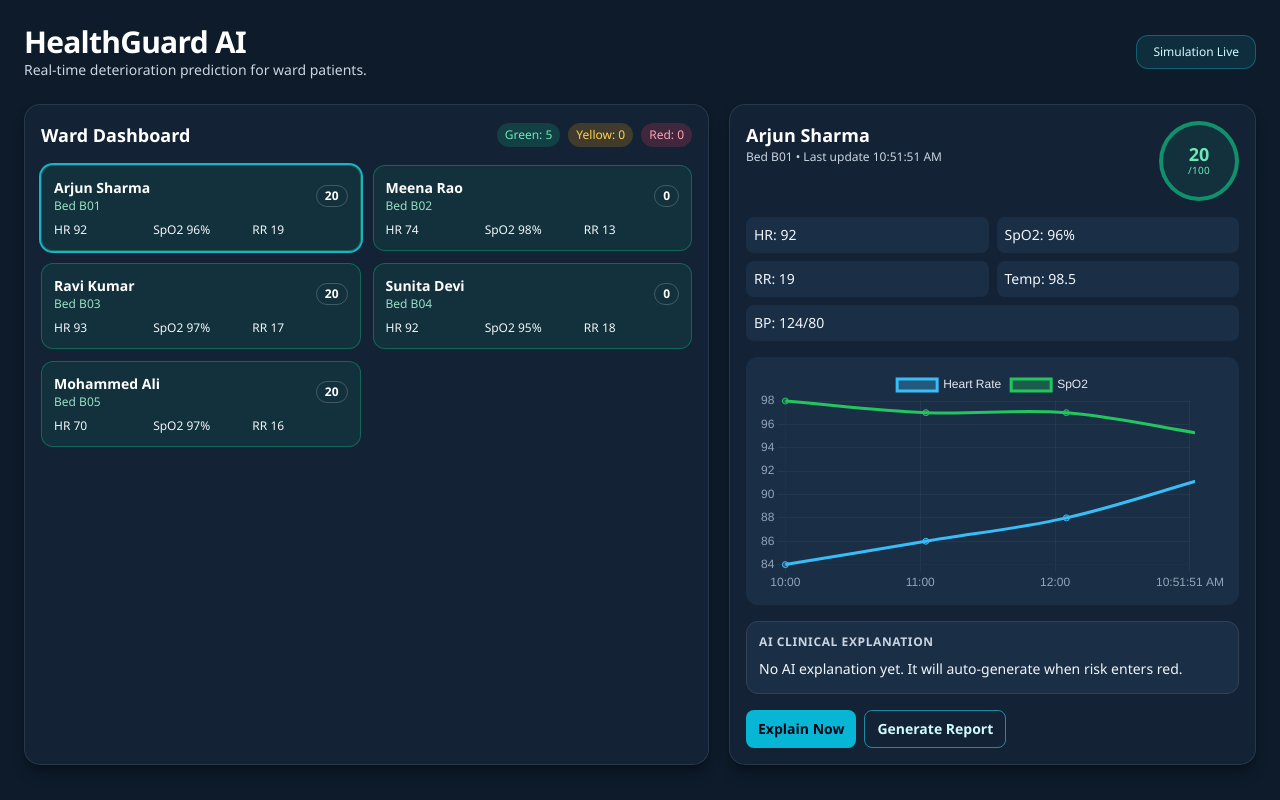
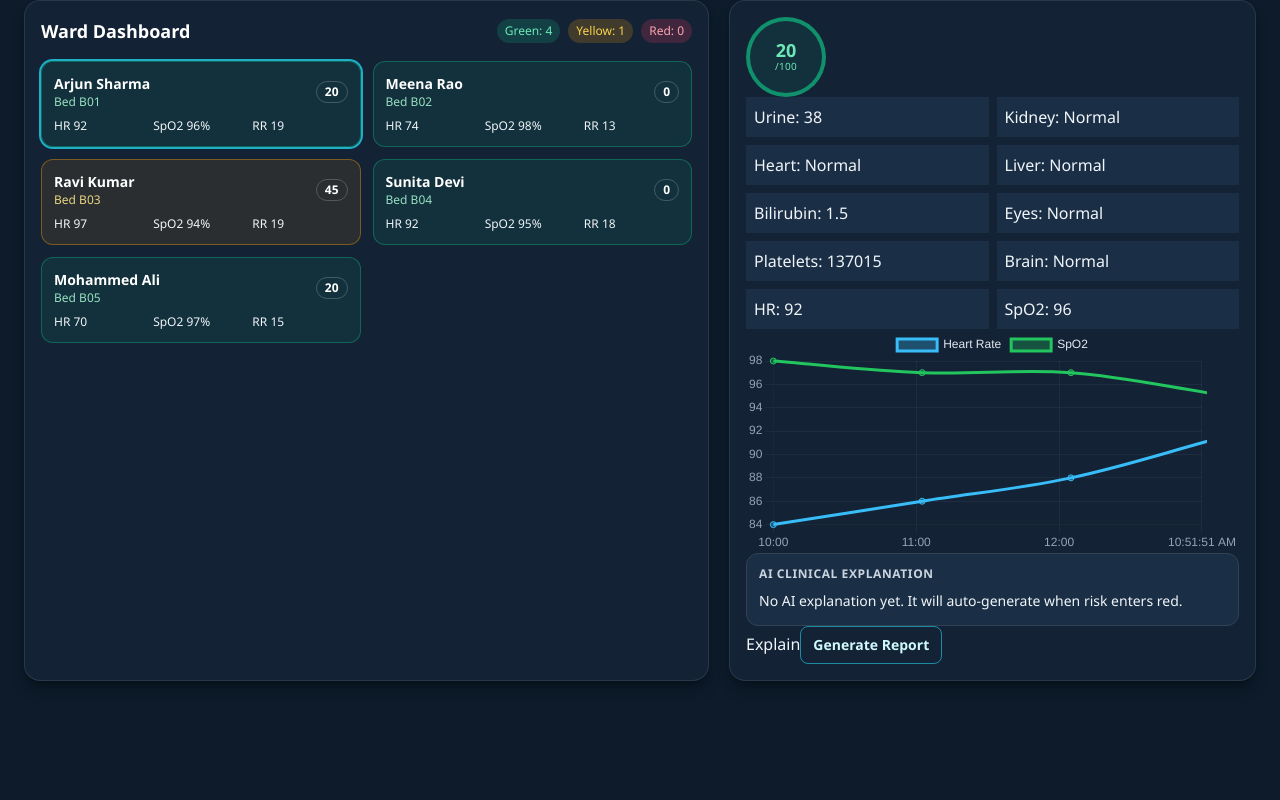
Before and after one commit to Sanvil17/HealthGuard-AI, a React (Vite) app: page / in a window 1280 px wide. Built offline with nearby package versions, Linux system fonts and the light colour scheme.

Commit message:
new features

```diff
--- a/package.json
+++ b/package.json
@@ -22,7 +22,7 @@
     "@eslint/js": "^10.0.1",
     "@types/react": "^19.2.14",
     "@types/react-dom": "^19.2.3",
-    "@vitejs/plugin-react": "^6.0.1",
+    "@vitejs/plugin-react": "^4.3.4",
     "autoprefixer": "^10.5.0",
     "eslint": "^10.2.1",
     "eslint-plugin-react-hooks": "^7.1.1",
@@ -30,6 +30,6 @@
     "globals": "^17.5.0",
     "postcss": "^8.5.10",
     "tailwindcss": "^3.4.17",
-    "vite": "^8.0.10"
+    "vite": "^5.2.10"
   }
 }
--- a/src/App.jsx
+++ b/src/App.jsx
@@ -16,6 +16,14 @@ const fallbackVitals = {
   rr: 16,
   temp: 98.6,
   bp: '120/80',
+  urine: 40,
+  liverFlag: false,
+  bilirubin: 1.0,
+  eyeYellow: false,
+
+  // ✅ NEW
+  platelets: 150000,
+  confusion: false,
 }
 
 function hydratePatients(seedPatients) {
@@ -51,10 +59,29 @@ function App() {
     return patients.find((patient) => patient.id === selectedPatientId) ?? patients[0] ?? null
   }, [patients, selectedPatientId])
 
+  const current = selectedPatient?.currentVitals ?? {}
+
+  const kidneyRisk =
+    current.urine !== undefined && current.urine < 30
+
+  const heartRisk =
+    current.hr > 110 ||
+    (current.hr > 100 && current.spo2 < 94)
+
+  const liverRisk =
+    current.liverFlag ||
+    current.eyeYellow ||
+    (current.bilirubin !== undefined && current.bilirubin > 2)
+
+  // ✅ NEW
+  const plateletRisk =
+    current.platelets !== undefined && current.platelets < 100000
+
+  const brainRisk =
+    current.confusion === true
+
   const requestAiExplanation = useCallback(async (patient) => {
-    if (!patient || aiInFlightRef.current.has(patient.id)) {
-      return
-    }
+    if (!patient || aiInFlightRef.current.has(patient.id)) return
 
     aiInFlightRef.current.add(patient.id)
     setAiLoadingByPatient((previous) => ({ ...previous, [patient.id]: true }))
@@ -63,14 +90,8 @@ function App() {
       const explanation = await generateClinicalExplanation(patient)
       setPatients((previousPatients) => {
         return previousPatients.map((item) => {
-          if (item.id !== patient.id) {
-            return item
-          }
-
-          return {
-            ...item,
-            aiExplanation: explanation,
-          }
+          if (item.id !== patient.id) return item
+          return { ...item, aiExplanation: explanation }
         })
       })
     } finally {
@@ -98,39 +119,22 @@ function App() {
           time: new Date().toLocaleTimeString(),
         })
 
-        if (autoTriggeredInRedRef.current.has(patient.id)) {
-          return
-        }
+        if (autoTriggeredInRedRef.current.has(patient.id)) return
 
         autoTriggeredInRedRef.current.add(patient.id)
         void requestAiExplanation(patient)
       },
     })
 
-    return () => {
-      stopSimulation()
-    }
+    return () => stopSimulation()
   }, [requestAiExplanation])
 
   return (
     <div className="min-h-screen bg-app-bg text-slate-100">
       <AlertBanner alert={activeAlert} onClose={() => setActiveAlert(null)} />
 
-      <header className="mx-auto flex w-full max-w-7xl items-center justify-between px-4 py-6 lg:px-6">
-        <div>
-          <h1 className="text-2xl font-bold tracking-tight text-white lg:text-3xl">
-            HealthGuard AI
-          </h1>
-          <p className="text-sm text-slate-300">
-            Real-time deterioration prediction for ward patients.
-          </p>
-        </div>
-        <div className="rounded-xl border border-cyan-400/30 bg-cyan-400/10 px-4 py-2 text-xs text-cyan-100">
-          Simulation Live
-        </div>
-      </header>
+      <main className="mx-auto grid w-full max-w-7xl gap-5 px-4 pb-8 lg:grid-cols-[1.3fr_1fr] lg:px-6">
 
-      <main className="mx-auto grid w-full max-w-7xl gap-5 px-4 pb-8 lg:grid-cols-[1.3fr_1fr] lg:px-6">
         <WardDashboard
           patients={patients}
           selectedPatientId={selectedPatient?.id ?? null}
@@ -138,60 +142,71 @@ function App() {
         />
 
         <section className="rounded-2xl border border-slate-700/70 bg-app-panel p-4 shadow-lg shadow-black/30">
-          {selectedPatient ? (
+          {selectedPatient && (
             <>
-              <div className="mb-4 flex items-start justify-between">
-                <div>
-                  <h2 className="text-lg font-semibold text-white">
-                    {selectedPatient.name}
-                  </h2>
-                  <p className="text-xs text-slate-300">
-                    Bed {selectedPatient.bed} • Last update {selectedPatient.lastUpdated}
-                  </p>
+              <RiskScore score={selectedPatient.riskScore} status={selectedPatient.status} />
+
+              <div className="grid grid-cols-2 gap-2">
+
+                <div className="bg-app-card p-2">
+                  Urine: {(current.urine ?? '--')}
                 </div>
-                <RiskScore score={selectedPatient.riskScore} status={selectedPatient.status} />
+
+                <div className="bg-app-card p-2">
+                  Kidney: {kidneyRisk ? "🚨 Risk" : "Normal"}
+                </div>
+
+                <div className="bg-app-card p-2">
+                  Heart: {heartRisk ? "🚨 Risk" : "Normal"}
+                </div>
+
+                <div className="bg-app-card p-2">
+                  Liver: {liverRisk ? "🚨 Risk" : "Normal"}
+                </div>
+
+                <div className="bg-app-card p-2">
+                  Bilirubin: {current.bilirubin ?? '--'}
+                </div>
+
+                <div className="bg-app-card p-2">
+                  Eyes: {current.eyeYellow ? "⚠️ Yellow" : "Normal"}
+                </div>
+
+                {/* ✅ NEW */}
+                <div className="bg-app-card p-2">
+                  Platelets: {current.platelets ?? '--'}
+                </div>
+
+                <div className="bg-app-card p-2">
+                  Brain: {brainRisk ? "🚨 Confused" : "Normal"}
+                </div>
+
+                <div className="bg-app-card p-2">
+                  HR: {current.hr}
+                </div>
+
+                <div className="bg-app-card p-2">
+                  SpO2: {current.spo2}
+                </div>
+
               </div>
 
-              <div className="mb-4 grid grid-cols-2 gap-2 text-sm text-slate-100">
-                <div className="rounded-lg bg-app-card p-2">HR: {selectedPatient.currentVitals.hr}</div>
-                <div className="rounded-lg bg-app-card p-2">
-                  SpO2: {selectedPatient.currentVitals.spo2}%
-                </div>
-                <div className="rounded-lg bg-app-card p-2">RR: {selectedPatient.currentVitals.rr}</div>
-                <div className="rounded-lg bg-app-card p-2">
-                  Temp: {selectedPatient.currentVitals.temp}
-                </div>
-                <div className="col-span-2 rounded-lg bg-app-card p-2">
-                  BP: {selectedPatient.currentVitals.bp}
-                </div>
-              </div>
-
-              <div className="mb-4 rounded-xl bg-app-card p-3">
-                <VitalsGraph history={selectedPatient.history} />
-              </div>
+              <VitalsGraph history={selectedPatient.history} />
 
               <AIExplanation
                 explanation={selectedPatient.aiExplanation}
                 loading={Boolean(aiLoadingByPatient[selectedPatient.id])}
               />
 
-              <div className="mt-4 flex flex-wrap gap-2">
-                <button
-                  type="button"
-                  onClick={() => void requestAiExplanation(selectedPatient)}
-                  className="rounded-lg bg-cyan-500 px-3 py-2 text-sm font-semibold text-slate-950 transition hover:bg-cyan-400"
-                >
-                  Explain Now
-                </button>
-                <ReportButton patient={selectedPatient} />
-              </div>
+              <button onClick={() => requestAiExplanation(selectedPatient)}>
+                Explain
+              </button>
+
+              <ReportButton patient={selectedPatient} />
             </>
-          ) : (
-            <div className="rounded-xl border border-slate-700 bg-app-card p-4 text-sm text-slate-300">
-              Select a patient to see details.
-            </div>
           )}
         </section>
+
       </main>
     </div>
   )
--- a/src/data/mockPatients.js
+++ b/src/data/mockPatients.js
@@ -6,11 +6,19 @@ export const mockPatients = [
     pattern: 'deteriorating',
     deteriorationSpeed: 'normal',
     story: 'Post-surgery patient, slowly declining',
-    currentVitals: { hr: 88, spo2: 97, rr: 17, temp: 98.4, bp: '122/80' },
+    currentVitals: {
+      hr: 88, spo2: 97, rr: 17, temp: 98.4, bp: '122/80',
+      urine: 40, liverFlag: false,
+      bilirubin: 1.2, eyeYellow: false,
+
+      // ✅ NEW
+      platelets: 150000,
+      confusion: false
+    },
     history: [
-      { time: '10:00', hr: 84, spo2: 98, rr: 16, temp: 98.2, bp: '120/78', note: 'Stable post-op.' },
-      { time: '11:00', hr: 86, spo2: 97, rr: 17, temp: 98.3, bp: '121/79', note: 'Mild fatigue.' },
-      { time: '12:00', hr: 88, spo2: 97, rr: 17, temp: 98.4, bp: '122/80', note: 'Under observation.' },
+      { time: '10:00', hr: 84, spo2: 98, rr: 16, temp: 98.2, bp: '120/78', note: 'Stable post-op.', urine: 45, liverFlag: false, bilirubin: 1.1, eyeYellow: false, platelets: 160000, confusion: false },
+      { time: '11:00', hr: 86, spo2: 97, rr: 17, temp: 98.3, bp: '121/79', note: 'Mild fatigue.', urine: 44, liverFlag: false, bilirubin: 1.2, eyeYellow: false, platelets: 155000, confusion: false },
+      { time: '12:00', hr: 88, spo2: 97, rr: 17, temp: 98.4, bp: '122/80', note: 'Under observation.', urine: 42, liverFlag: false, bilirubin: 1.3, eyeYellow: false, platelets: 150000, confusion: false },
     ],
   },
   {
@@ -19,11 +27,19 @@ export const mockPatients = [
     bed: 'B02',
     pattern: 'stable',
     story: 'Routine monitoring, no concerns',
-    currentVitals: { hr: 72, spo2: 99, rr: 14, temp: 98.2, bp: '118/76' },
+    currentVitals: {
+      hr: 72, spo2: 99, rr: 14, temp: 98.2, bp: '118/76',
+      urine: 40, liverFlag: false,
+      bilirubin: 1.0, eyeYellow: false,
+
+      // ✅ NEW
+      platelets: 180000,
+      confusion: false
+    },
     history: [
-      { time: '10:00', hr: 71, spo2: 99, rr: 14, temp: 98.1, bp: '117/75', note: 'Comfortable.' },
-      { time: '11:00', hr: 72, spo2: 99, rr: 14, temp: 98.2, bp: '118/76', note: 'No complaints.' },
-      { time: '12:00', hr: 72, spo2: 99, rr: 14, temp: 98.2, bp: '118/76', note: 'Routine checks normal.' },
+      { time: '10:00', hr: 71, spo2: 99, rr: 14, temp: 98.1, bp: '117/75', note: 'Comfortable.', urine: 45, liverFlag: false, bilirubin: 1.0, eyeYellow: false, platelets: 180000, confusion: false },
+      { time: '11:00', hr: 72, spo2: 99, rr: 14, temp: 98.2, bp: '118/76', note: 'No complaints.', urine: 45, liverFlag: false, bilirubin: 1.0, eyeYellow: false, platelets: 178000, confusion: false },
+      { time: '12:00', hr: 72, spo2: 99, rr: 14, temp: 98.2, bp: '118/76', note: 'Routine checks normal.', urine: 44, liverFlag: false, bilirubin: 1.0, eyeYellow: false, platelets: 175000, confusion: false },
     ],
   },
   {
@@ -33,12 +49,20 @@ export const mockPatients = [
     pattern: 'deteriorating',
     deteriorationSpeed: 'demo',
     story: 'Respiratory patient and demo focus case',
-    currentVitals: { hr: 92, spo2: 96, rr: 18, temp: 98.9, bp: '126/82' },
+    currentVitals: {
+      hr: 92, spo2: 96, rr: 18, temp: 98.9, bp: '126/82',
+      urine: 40, liverFlag: false,
+      bilirubin: 1.5, eyeYellow: false,
+
+      // ✅ NEW
+      platelets: 140000,
+      confusion: false
+    },
     history: [
-      { time: '10:00', hr: 88, spo2: 98, rr: 17, temp: 98.6, bp: '123/80', note: 'Patient comfortable, no complaints.' },
-      { time: '11:00', hr: 90, spo2: 97, rr: 18, temp: 98.7, bp: '124/81', note: 'Mild shortness of breath reported.' },
-      { time: '12:00', hr: 89, spo2: 97, rr: 18, temp: 98.8, bp: '125/81', note: 'Breathing appears laboured, patient anxious.' },
-      { time: '13:00', hr: 92, spo2: 96, rr: 18, temp: 98.9, bp: '126/82', note: 'Requested extra pillow, difficulty lying flat.' },
+      { time: '10:00', hr: 88, spo2: 98, rr: 17, temp: 98.6, bp: '123/80', note: 'Patient comfortable, no complaints.', urine: 45, liverFlag: false, bilirubin: 1.4, eyeYellow: false, platelets: 145000, confusion: false },
+      { time: '11:00', hr: 90, spo2: 97, rr: 18, temp: 98.7, bp: '124/81', note: 'Mild shortness of breath reported.', urine: 44, liverFlag: false, bilirubin: 1.5, eyeYellow: false, platelets: 140000, confusion: false },
+      { time: '12:00', hr: 89, spo2: 97, rr: 18, temp: 98.8, bp: '125/81', note: 'Breathing appears laboured, patient anxious.', urine: 43, liverFlag: false, bilirubin: 1.6, eyeYellow: false, platelets: 130000, confusion: false },
+      { time: '13:00', hr: 92, spo2: 96, rr: 18, temp: 98.9, bp: '126/82', note: 'Requested extra pillow, difficulty lying flat.', urine: 42, liverFlag: false, bilirubin: 1.7, eyeYellow: false, platelets: 120000, confusion: false },
     ],
   },
   {
@@ -47,11 +71,19 @@ export const mockPatients = [
     bed: 'B04',
     pattern: 'recovering',
     story: 'Was critical, now improving',
-    currentVitals: { hr: 95, spo2: 94, rr: 20, temp: 99.0, bp: '130/85' },
+    currentVitals: {
+      hr: 95, spo2: 94, rr: 20, temp: 99.0, bp: '130/85',
+      urine: 40, liverFlag: false,
+      bilirubin: 2.0, eyeYellow: false,
+
+      // ✅ NEW
+      platelets: 90000,
+      confusion: false
+    },
     history: [
-      { time: '10:00', hr: 103, spo2: 90, rr: 24, temp: 99.6, bp: '136/88', note: 'Required close watch.' },
-      { time: '11:00', hr: 100, spo2: 92, rr: 22, temp: 99.3, bp: '133/86', note: 'Responding to treatment.' },
-      { time: '12:00', hr: 95, spo2: 94, rr: 20, temp: 99.0, bp: '130/85', note: 'Clinically improving.' },
+      { time: '10:00', hr: 103, spo2: 90, rr: 24, temp: 99.6, bp: '136/88', note: 'Required close watch.', urine: 30, liverFlag: false, bilirubin: 2.2, eyeYellow: true, platelets: 70000, confusion: true },
+      { time: '11:00', hr: 100, spo2: 92, rr: 22, temp: 99.3, bp: '133/86', note: 'Responding to treatment.', urine: 35, liverFlag: false, bilirubin: 2.1, eyeYellow: true, platelets: 80000, confusion: true },
+      { time: '12:00', hr: 95, spo2: 94, rr: 20, temp: 99.0, bp: '130/85', note: 'Clinically improving.', urine: 38, liverFlag: false, bilirubin: 2.0, eyeYellow: false, platelets: 90000, confusion: false },
     ],
   },
   {
@@ -60,11 +92,19 @@ export const mockPatients = [
     bed: 'B05',
     pattern: 'stable',
     story: 'Observation only',
-    currentVitals: { hr: 68, spo2: 98, rr: 15, temp: 98.1, bp: '115/74' },
+    currentVitals: {
+      hr: 68, spo2: 98, rr: 15, temp: 98.1, bp: '115/74',
+      urine: 40, liverFlag: false,
+      bilirubin: 1.0, eyeYellow: false,
+
+      // ✅ NEW
+      platelets: 170000,
+      confusion: false
+    },
     history: [
-      { time: '10:00', hr: 68, spo2: 98, rr: 15, temp: 98.1, bp: '115/74', note: 'Watching overnight.' },
-      { time: '11:00', hr: 67, spo2: 98, rr: 15, temp: 98.0, bp: '114/74', note: 'Stable observations.' },
-      { time: '12:00', hr: 68, spo2: 98, rr: 15, temp: 98.1, bp: '115/74', note: 'No intervention needed.' },
+      { time: '10:00', hr: 68, spo2: 98, rr: 15, temp: 98.1, bp: '115/74', note: 'Watching overnight.', urine: 45, liverFlag: false, bilirubin: 1.0, eyeYellow: false, platelets: 170000, confusion: false },
+      { time: '11:00', hr: 67, spo2: 98, rr: 15, temp: 98.0, bp: '114/74', note: 'Stable observations.', urine: 45, liverFlag: false, bilirubin: 1.0, eyeYellow: false, platelets: 168000, confusion: false },
+      { time: '12:00', hr: 68, spo2: 98, rr: 15, temp: 98.1, bp: '115/74', note: 'No intervention needed.', urine: 45, liverFlag: false, bilirubin: 1.0, eyeYellow: false, platelets: 165000, confusion: false },
     ],
   },
 ]
--- a/src/logic/riskEngine.js
+++ b/src/logic/riskEngine.js
@@ -9,6 +9,17 @@ const TREND_POINTS = {
   spo2Dropping: 25,
   hrRising: 20,
   multipleAbnormal: 15,
+
+  // ✅ EXISTING
+  urineLow: 10,
+  urineVeryLow: 15,
+  liverIssue: 15,
+  multiOrganRisk: 25,
+
+  // ✅ NEW
+  bilirubinHigh: 15,
+  bilirubinVeryHigh: 20,
+  eyeYellow: 10,
 }
 
 function hasThreeReadings(history) {
@@ -30,18 +41,10 @@ function isStrictlyRising(values) {
 export function countCurrentAbnormalVitals(currentVitals) {
   let abnormal = 0
 
-  if (currentVitals.hr > 100) {
-    abnormal += 1
-  }
-  if (currentVitals.spo2 < 94) {
-    abnormal += 1
-  }
-  if (currentVitals.rr > 22) {
-    abnormal += 1
-  }
-  if (currentVitals.temp > 99.5) {
-    abnormal += 1
-  }
+  if (currentVitals.hr > 100) abnormal += 1
+  if (currentVitals.spo2 < 94) abnormal += 1
+  if (currentVitals.rr > 22) abnormal += 1
+  if (currentVitals.temp > 99.5) abnormal += 1
 
   return abnormal
 }
@@ -51,18 +54,13 @@ export function calculateRiskScore(patient) {
   const history = Array.isArray(patient.history) ? patient.history : []
   let score = 0
 
-  if (current.hr > 100) {
-    score += THRESHOLD_POINTS.hr
-  }
-  if (current.spo2 < 94) {
-    score += THRESHOLD_POINTS.spo2
-  }
-  if (current.rr > 22) {
-    score += THRESHOLD_POINTS.rr
-  }
-  if (current.temp > 99.5) {
-    score += THRESHOLD_POINTS.temp
-  }
+  // ============================
+  // EXISTING VITALS
+  // ============================
+  if (current.hr > 100) score += THRESHOLD_POINTS.hr
+  if (current.spo2 < 94) score += THRESHOLD_POINTS.spo2
+  if (current.rr > 22) score += THRESHOLD_POINTS.rr
+  if (current.temp > 99.5) score += THRESHOLD_POINTS.temp
 
   if (hasThreeReadings(history)) {
     const lastThree = pickLastThree(history)
@@ -81,15 +79,72 @@ export function calculateRiskScore(patient) {
     score += TREND_POINTS.multipleAbnormal
   }
 
+  // ============================
+  // ✅ KIDNEY LOGIC
+  // ============================
+  if (current.urine !== undefined) {
+    if (current.urine < 30) {
+      score += TREND_POINTS.urineLow
+    }
+    if (current.urine < 20) {
+      score += TREND_POINTS.urineVeryLow
+    }
+  }
+
+  // ============================
+  // ✅ LIVER (OLD FLAG)
+  // ============================
+  if (current.liverFlag) {
+    score += TREND_POINTS.liverIssue
+  }
+
+  // ============================
+  // ✅ NEW: BILIRUBIN LOGIC
+  // ============================
+  if (current.bilirubin !== undefined) {
+    if (current.bilirubin > 2) {
+      score += TREND_POINTS.bilirubinHigh
+    }
+    if (current.bilirubin > 3) {
+      score += TREND_POINTS.bilirubinVeryHigh
+    }
+  }
+
+  // ============================
+  // ✅ NEW: EYE DETECTION
+  // ============================
+  if (current.eyeYellow) {
+    score += TREND_POINTS.eyeYellow
+  }
+
+  // ============================
+  // ✅ MULTI-ORGAN (OLD)
+  // ============================
+  if (
+    current.urine !== undefined &&
+    current.urine < 20 &&
+    current.hr > 110 &&
+    current.spo2 < 94
+  ) {
+    score += TREND_POINTS.multiOrganRisk
+  }
+
+  // ============================
+  // ✅ NEW: STRONG LIVER FAILURE SIGNAL
+  // ============================
+  if (
+    current.bilirubin !== undefined &&
+    current.bilirubin > 3 &&
+    current.eyeYellow
+  ) {
+    score += 20
+  }
+
   return Math.min(score, 100)
 }
 
 export function getStatusFromScore(score) {
-  if (score > 70) {
-    return 'red'
-  }
-  if (score > 40) {
-    return 'yellow'
-  }
+  if (score > 70) return 'red'
+  if (score > 40) return 'yellow'
   return 'green'
 }
```
Also changed, not shown: src/logic/simulation.js (+56 -68 lines), 2 other files (tests, documents, lock files or other folders).
